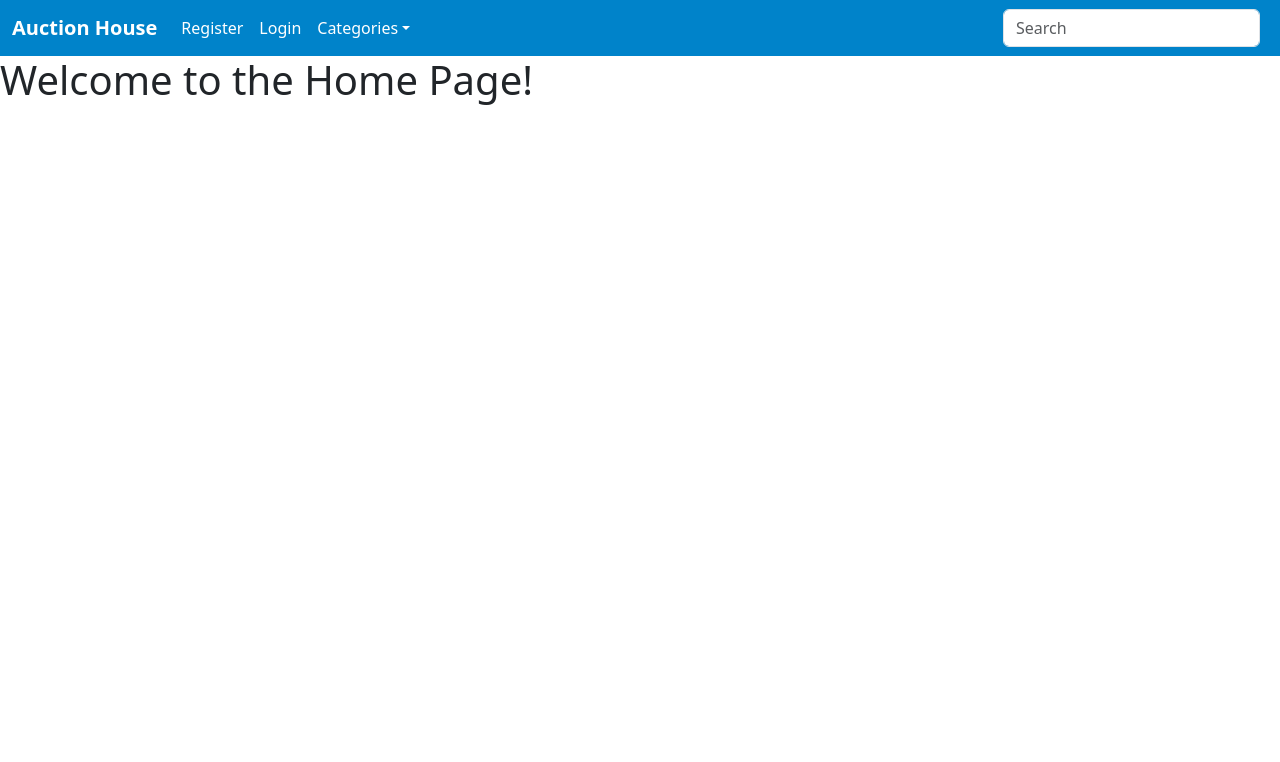
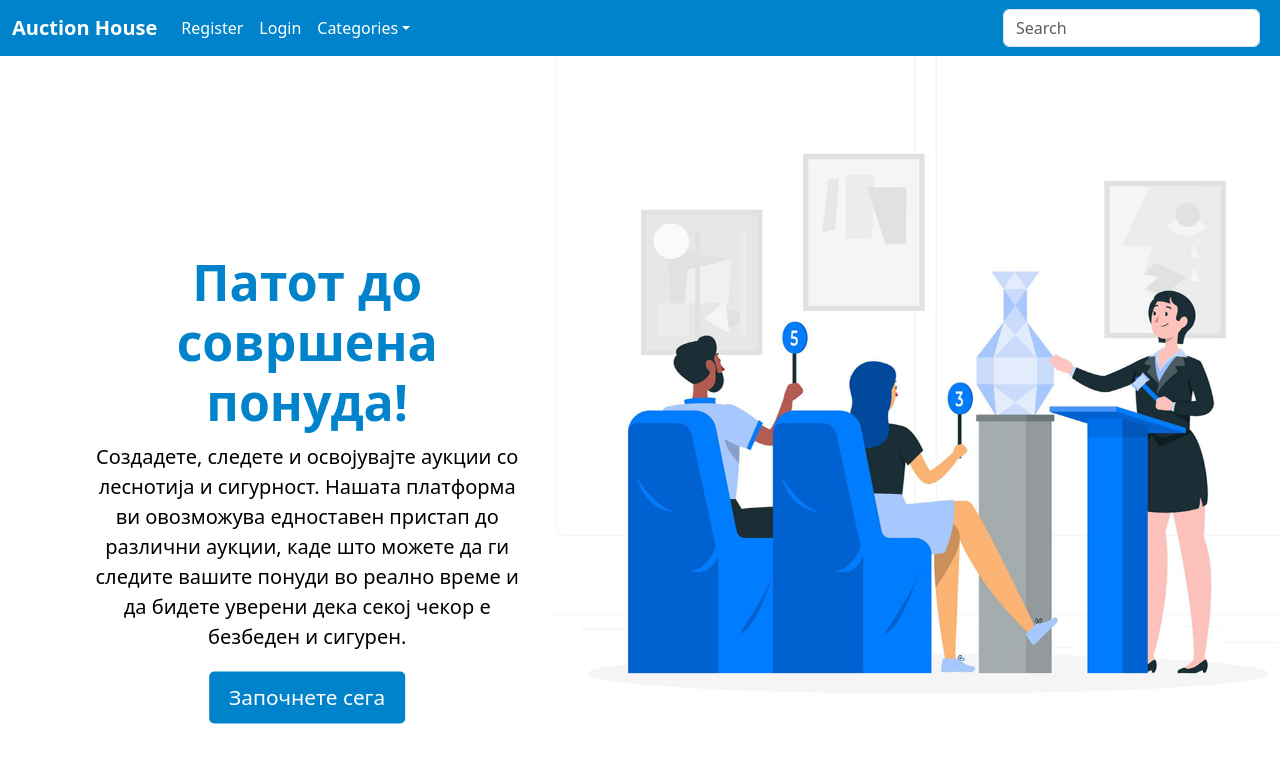
Before and after one commit to martinristow/front-end-auction-house, a React (Vite) app in the folder auction-house/: page / in a window 1280 px wide. Shown: the top 762 px of the page. Built offline with nearby package versions, Linux system fonts and the light colour scheme; sample sign-in values are in the browser's storage.

Commit message:
Added HomePage Component

```diff
--- a/auction-house/src/Pages/Home.jsx
+++ b/auction-house/src/Pages/Home.jsx
@@ -2,6 +2,7 @@
 import React, { useEffect } from "react";
 import { useNavigate } from "react-router-dom";
 import LogoutButton from "../Components/LogoutButton";
+import HomeImage from "../Components/HomeImage.jsx";
 
 const Home = () => {
     const navigate = useNavigate();
@@ -16,8 +17,8 @@ const Home = () => {
 
     return (
         <div>
-            <h1>Welcome to the Home Page!</h1>
-
+            {/*<h1>Welcome to the Home Page!</h1>*/}
+            <HomeImage />
         </div>
     );
 };
```
